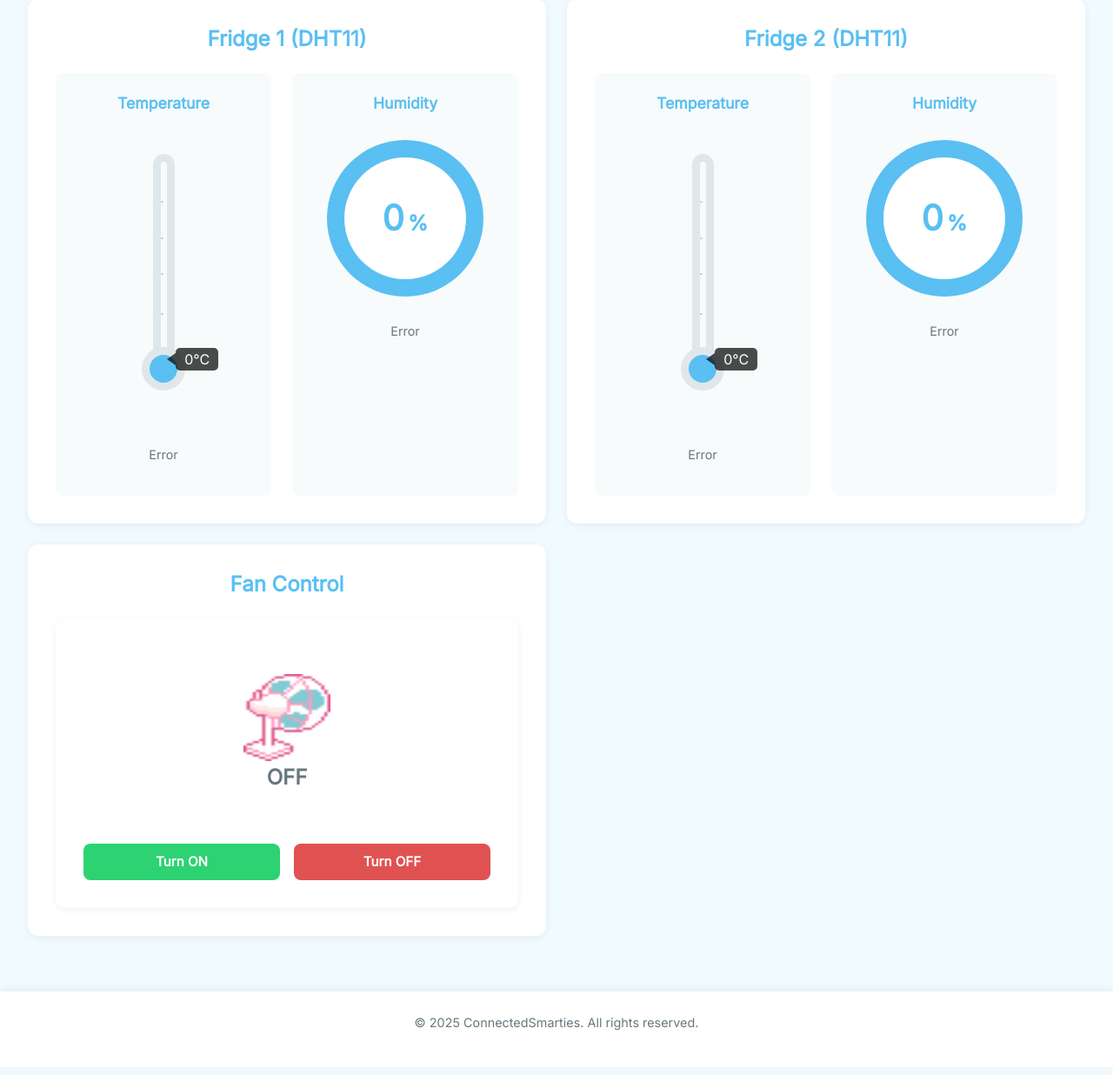
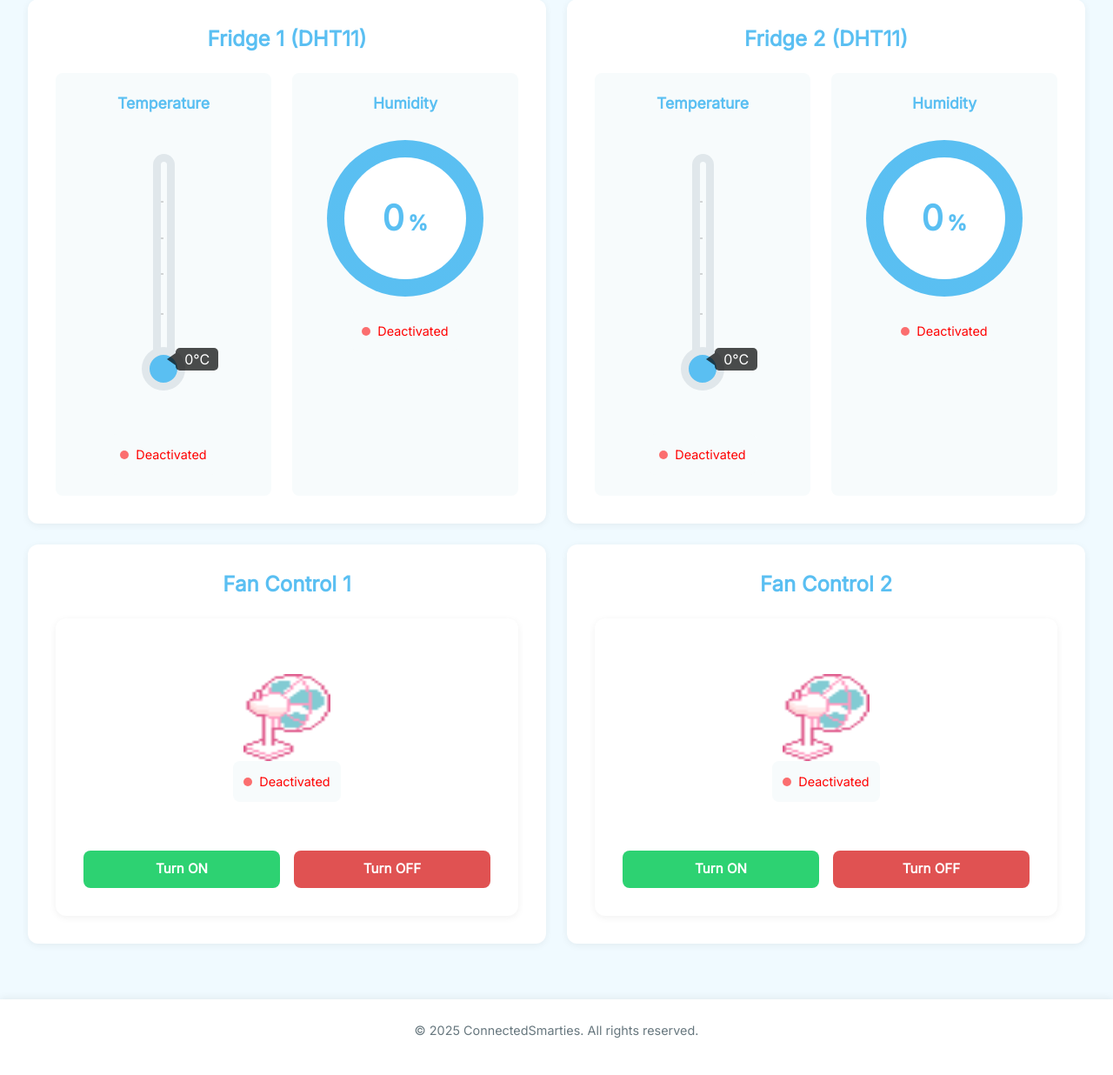
Before and after one commit to Vacheprime/ConnectedSmarties, a Python web app: template back-end/templates/home.html in a window 1280 px wide. Shown: the part 207-1443 px from the top of the page at 87% size. Run offline with Jinja, Linux system fonts and the light colour scheme; the template is opened without the code that fills it, so the values that code supplies are empty; some web fonts are replaced.

Commit message:
made turn on and off button dynamic

```diff
--- a/back-end/static/js/home.js
+++ b/back-end/static/js/home.js
@@ -1,9 +1,6 @@
 let fanStatus = "off"
 
-// Declare showToast function or import it from notifications.js
-function showToast(title, message, type) {
-  console.log(`Title: ${title}, Message: ${message}, Type: ${type}`)
-}
+if (!window.fanStatuses) window.fanStatuses = {}
 
 function updateThermometer(temperature, thermometerId) {
   const thermometerElement = document.getElementById(`temperature-${thermometerId}`)
@@ -34,80 +31,106 @@ function updateHumidityGauge(humidity, gaugeId) {
 async function fetchSensorData() {
   try {
     const response = await fetch("/api/sensors")
-    if (response.ok) {
-      const data = await response.json()
+    if (!response.ok) throw new Error("Failed to fetch sensor data")
 
-      const sensor1Temp = Number.parseFloat(data.sensor1.temperature)
-      updateThermometer(sensor1Temp, 1)
-      updateHumidityGauge(data.sensor1.humidity, 1)
+    const data = await response.json()
 
-      const sensor2Temp = Number.parseFloat(data.sensor2.temperature)
-      updateThermometer(sensor2Temp, 2)
-      updateHumidityGauge(data.sensor2.humidity, 2)
+    // Sensor 1
+    const sensor1Temp = Number.parseFloat(data.sensor1.temperature)
+    const sensor1Hum = Number.parseFloat(data.sensor1.humidity)
+    updateThermometer(sensor1Temp, 1)
+    updateHumidityGauge(sensor1Hum, 1)
+    updateSensorStatus("sensor1-temp-status", true)
+    updateSensorStatus("sensor1-humidity-status", true)
 
-      document.getElementById("sensor1-temp-status").innerHTML = '<span class="status-dot"></span><span>Active</span>'
-      document.getElementById("sensor1-humidity-status").innerHTML =
-        '<span class="status-dot"></span><span>Active</span>'
-      document.getElementById("sensor2-temp-status").innerHTML = '<span class="status-dot"></span><span>Active</span>'
-      document.getElementById("sensor2-humidity-status").innerHTML =
-        '<span class="status-dot"></span><span>Active</span>'
-    } else {
-      throw new Error("Failed to fetch sensor data")
-    }
+    // Sensor 2
+    const sensor2Temp = Number.parseFloat(data.sensor2.temperature)
+    const sensor2Hum = Number.parseFloat(data.sensor2.humidity)
+    updateThermometer(sensor2Temp, 2)
+    updateHumidityGauge(sensor2Hum, 2)
+    updateSensorStatus("sensor2-temp-status", true)
+    updateSensorStatus("sensor2-humidity-status", true)
   } catch (error) {
     console.error("Error fetching sensor data:", error)
     showToast("Sensor Error", "Failed to fetch sensor data", "error")
 
-    document.getElementById("sensor1-temp-status").innerHTML = "<span>Error</span>"
-    document.getElementById("sensor1-humidity-status").innerHTML = "<span>Error</span>"
-    document.getElementById("sensor2-temp-status").innerHTML = "<span>Error</span>"
-    document.getElementById("sensor2-humidity-status").innerHTML = "<span>Error</span>"
+    // Set statuses to error state
+    updateSensorStatus("sensor1-temp-status", false)
+    updateSensorStatus("sensor1-humidity-status", false)
+    updateSensorStatus("sensor2-temp-status", false)
+    updateSensorStatus("sensor2-humidity-status", false)
   }
 }
 
-async function controlFan(action) {
+// === SENSOR STATUS UI ===
+function updateSensorStatus(elementId, isActive) {
+  const el = document.getElementById(elementId)
+  if (!el) return
+
+  const dot = el.querySelector(".status-dot")
+  const text = el.querySelector("span:last-child")
+
+  if (isActive) {
+    dot.style.backgroundColor = "green"
+    text.textContent = "Active"
+    text.style.color = "green"
+  } else {
+    dot.style.backgroundColor = "red"
+    text.textContent = "Deactivated"
+    text.style.color = "red"
+  }
+}
+
+async function controlFan(action, sensorId) {
   try {
-
-    const sensorId = 1
-
     const response = await fetch(`/fan/${action}?sensor_id=${sensorId}`, {
       method: "POST",
     })
 
-    if (response.ok) {
-      const data = await response.json()
-      fanStatus = action === "on" ? "on" : "off"
-      updateFanUI()
-      showToast("Fan Control", data.message, "success")
-    } else {
+    if (!response.ok) {
       const error = await response.json()
       throw new Error(error.error || "Failed to control fan")
     }
+
+    const data = await response.json()
+    window.fanStatuses[sensorId] = action === "on" ? "on" : "off"
+    updateFanUI(sensorId)
+    showToast("Fan Control", data.message, "success")
   } catch (error) {
     console.error("Error controlling fan:", error)
     showToast("Fan Error", error.message, "error")
   }
 }
 
-// Update fan UI
-function updateFanUI() {
-  const fanIcon = document.getElementById("fan-icon")
-  const fanStatusText = document.getElementById("fan-status-text")
+function updateFanUI(sensorId) {
+  const fanStatusText = document.getElementById(`fan-status-text-${sensorId}`)
+  const fanImage = document.getElementById(`fan-${sensorId}-img`)
+  const fanDot = document.getElementById(`fan-dot-${sensorId}`)
 
-  if (fanStatus === "on") {
-    fanIcon.classList.add("spinning")
-    fanStatusText.textContent = "ON"
-    fanStatusText.classList.add("on")
-  } else {
-    fanIcon.classList.remove("spinning")
-    fanStatusText.textContent = "OFF"
-    fanStatusText.classList.remove("on")
-  }
+
+  const isOn = window.fanStatuses[sensorId] === "on"
+
+  fanStatusText.textContent = isOn ? "Active" : "Deactivated"
+  fanStatusText.style.color = isOn ? "green" : "red"
+  fanDot.style.backgroundColor = isOn ? "green" : "red"
+
+  if (isOn) fanImage.classList.add("spinning")
+  else fanImage.classList.remove("spinning")
 }
 
-// Initialize page
+// === PAGE INIT ===
 document.addEventListener("DOMContentLoaded", () => {
-  fetchSensorData()
-  // Update sensor data every 5 seconds
-  setInterval(fetchSensorData, 5000)
-})
+  // Initialize all fans to OFF (Deactivated)
+  window.fanStatuses = {
+    1: "off",
+    2: "off"
+  };
+
+  // Make sure UI starts correctly
+  updateFanUI(1);
+  updateFanUI(2);
+
+  // Fetch sensor data immediately and then every 5s
+  fetchSensorData();
+  setInterval(fetchSensorData, 5000);
+});
--- a/back-end/static/styles/home.css
+++ b/back-end/static/styles/home.css
@@ -184,7 +184,7 @@
 /* Updated layout to display all cards in one row */
 .all-cards-container {
   display: grid;
-  grid-template-columns: repeat(3, 1fr);
+  grid-template-columns: repeat(2, 1fr);
   gap: 1.5rem;
   margin-bottom: 2rem;
 }
--- a/back-end/templates/home.html
+++ b/back-end/templates/home.html
@@ -112,23 +112,44 @@
                     </div>
                 </div>
 
-                <!-- Fan Control -->
-                <div class="fridge-section fan-section">
-                    <h2 class="fridge-title">Fan Control</h2>
+                <!-- Fan Controls 1 -->
+                <div class="fridge-section fan-section" id="fan-section-1">
+                    <h2 class="fridge-title">Fan Control 1</h2>
                     <div class="fan-card">
                         <div class="fan-visual">
-                            <!-- Added electric fan GIF -->
-                            <img src="../static/images/electric_fan.gif" id="electric_fan" width="100" height="100"
+                            <img src="../static/images/electric_fan.gif" id="fan-1-img" width="100" height="100"
                                 alt="Electric Fan" />
-                            <p class="fan-status-text" id="fan-status-text">OFF</p>
+                            <div class="sensor-status">
+                                <span class="status-dot" id="fan-dot-1"></span>
+                                <span id="fan-status-text-1">Deactivated</span>
+                            </div>
                         </div>
                         <div class="fan-controls">
-                            <button class="btn btn-success" id="fan-on-btn" onclick="controlFan('on')">Turn ON</button>
-                            <button class="btn btn-danger" id="fan-off-btn" onclick="controlFan('off')">Turn
-                                OFF</button>
+                            <button class="btn btn-success" onclick="controlFan('on', '1')">Turn ON</button>
+                            <button class="btn btn-danger" onclick="controlFan('off', '1')">Turn OFF</button>
                         </div>
                     </div>
                 </div>
+
+                <!-- Fan Controls 2 -->
+                <div class="fridge-section fan-section" id="fan-section-2">
+                    <h2 class="fridge-title">Fan Control 2</h2>
+                    <div class="fan-card">
+                        <div class="fan-visual">
+                            <img src="../static/images/electric_fan.gif" id="fan-2-img" width="100" height="100"
+                                alt="Electric Fan" />
+                            <div class="sensor-status">
+                                <span class="status-dot" id="fan-dot-2"></span>
+                                <span id="fan-status-text-2">Deactivated</span>
+                            </div>
+                        </div>
+                        <div class="fan-controls">
+                            <button class="btn btn-success" onclick="controlFan('on', '2')">Turn ON</button>
+                            <button class="btn btn-danger" onclick="controlFan('off', '2')">Turn OFF</button>
+                        </div>
+                    </div>
+                </div>
+
             </div>
         </main>
 
@@ -138,8 +159,9 @@
     </div>
 
     <div id="alert-container"></div>
-    <script src="../static/js/notifications.js"></script>
-    <script src="../static/js/home.js"></script>
+    <script src="https://cdn.jsdelivr.net/npm/bootstrap@5.3.3/dist/js/bootstrap.bundle.min.js"></script>
+    <script src="{{ url_for('static', filename='js/notifications.js') }}"></script>
+    <script src="{{ url_for('static', filename='js/home.js') }}"></script>
 </body>
 
 </html>
```
